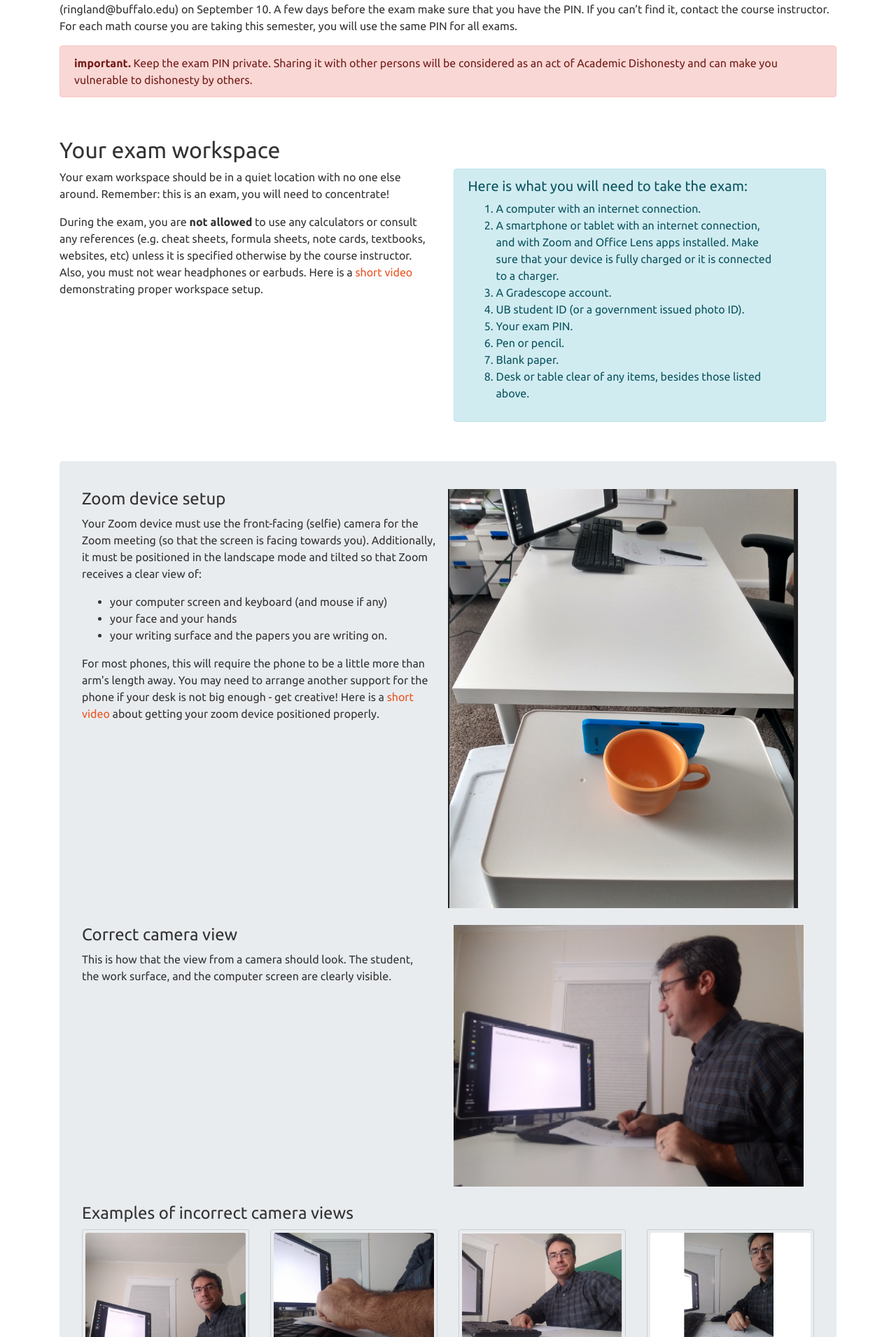
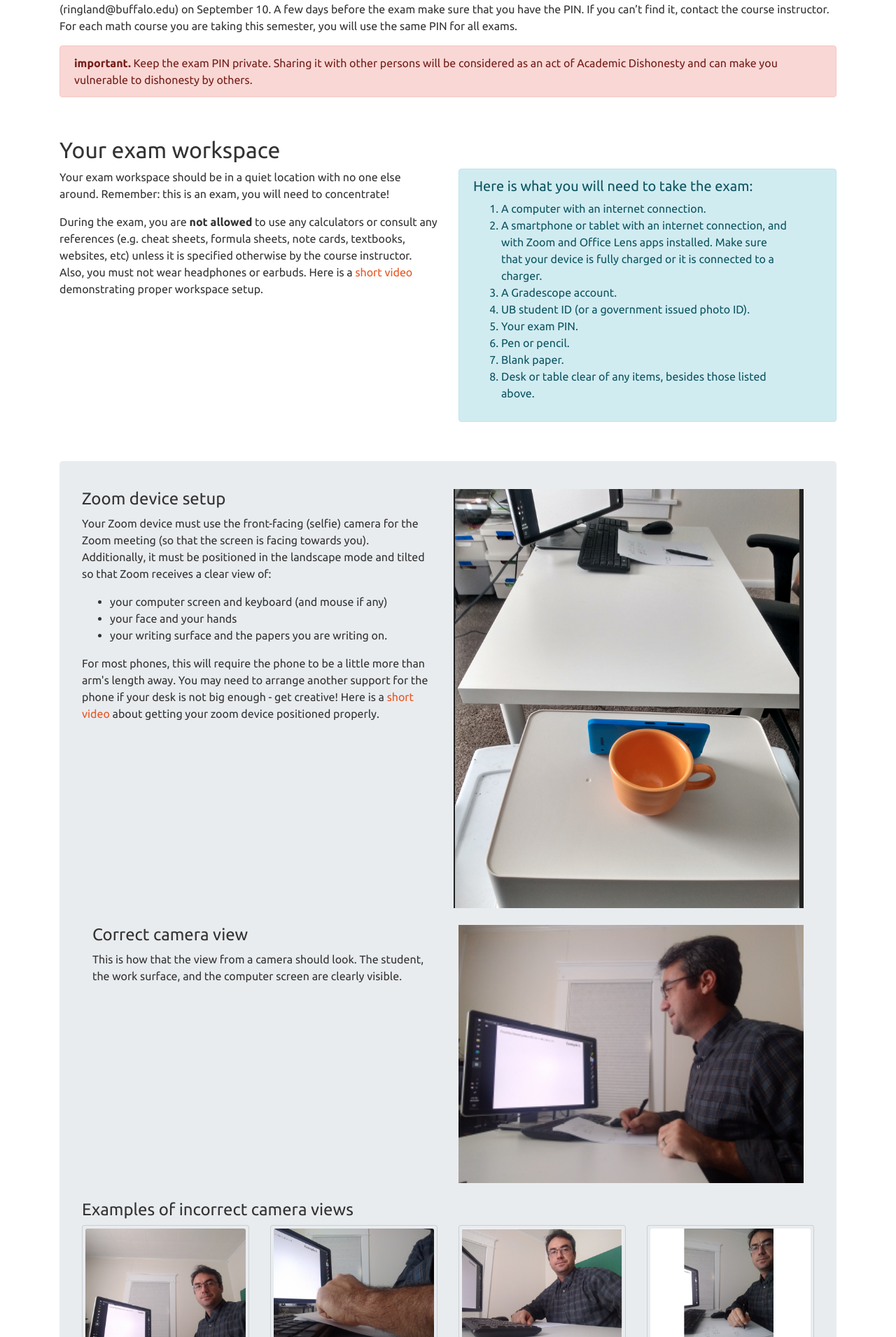
Before and after one commit to ub-math/exam_guides, a Jekyll site: the page built from docs/index.md, in a window 1280 px wide. Shown: the part 1526-3437 px from the top of the page at 70% size. Built offline with Jekyll 4.4.1, drawn with Linux system fonts in a browser that asks for light colours.

Commit message:
Update index.md

```diff
--- a/docs/index.md
+++ b/docs/index.md
@@ -95,7 +95,7 @@ and can make you vulnerable to dishonesty by others.
          Here is a <a target="_blank" href = "https://ub.hosted.panopto.com/Panopto/Pages/Viewer.aspx?id=e79dfaad-6f77-4f01-8b14-ac51003e3efe">short video</a>
          demonstrating proper workspace setup. </p>
         </div>
-        <div class="col-lg">
+        <div class="col-lg" style="padding-right: 0px;">
 
         <div class="alert alert-dismissible alert-info">
         <h5 class="alert-heading">Here is what you will need to take the exam:</h5>
@@ -125,7 +125,7 @@ and can make you vulnerable to dishonesty by others.
 <div class="jumbotron" style="padding-top:40px; padding-bottom:20px;">
 <div class="container" style="padding-left:0">
     <div class="row">
-        <div class="col-lg" style="padding-right: 0px;">
+        <div class="col-lg">
             <h4>Zoom device setup</h4>
             <p>Your Zoom device must use the front-facing (selfie) camera for the Zoom meeting (so that the screen is facing towards you).
             Additionally, it must be positioned in the landscape mode and tilted so that Zoom receives a clear view of:
@@ -148,7 +148,7 @@ and can make you vulnerable to dishonesty by others.
 </div>
 
 <br/>
-<div class="container" style="padding-left:0">
+<div class="container">
     <div class="row">
         <div class="col-lg">
         <h4>Correct camera view</h4>
```
